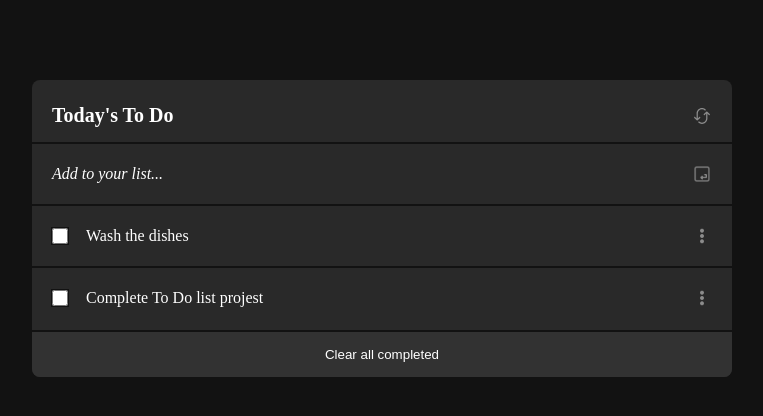
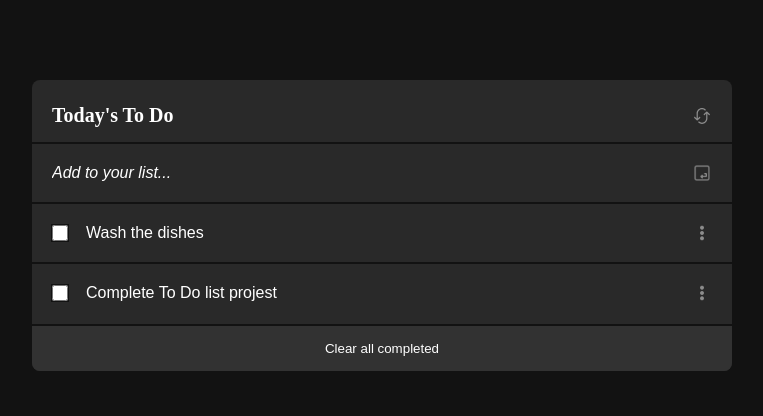
Before and after one commit to microhass/todo-list, a website built with webpack: page src/template.html in a window 1280 px wide. Shown: the whole page, without its empty margins (258-1021 px from the left). Built offline with nearby package versions, Linux system fonts and the light colour scheme.

Commit message:
Refactor from span to form inputs

```diff
--- /dev/null
+++ b/src/crud.js
@@ -0,0 +1,3 @@
+const addTask = (description) => {
+
+}
--- a/src/index.js
+++ b/src/index.js
@@ -22,12 +22,19 @@ const renderTasks = () => {
       (task) => `
   <li class='task' id=${task.index}>
     <input type="checkbox" ${
-  task.completed && 'checked'
-} name="check" id="check" />
-    <span>${task.description}</span>
+      task.completed && 'checked'
+    } name="check" id="check" />
+    <form id="tasks">
+      <input
+        type="text"
+        name="task"
+        id="task"
+        value="${task.description}"
+      />
+    </form>
     <img src="${icon}" alt="drag icon" />
   </li>
-`,
+`
     )
     .join('');
 
--- a/src/style.css
+++ b/src/style.css
@@ -44,8 +44,9 @@ main ul {
 
 ul li {
   list-style-type: none;
-  padding: 20px;
-  font-size: 16px;
+  padding: 0 20px;
+  /* padding: 20px; */
+  /* font-size: 16px; */
   display: flex;
   justify-content: space-between;
   align-items: center;
@@ -53,7 +54,15 @@ ul li {
   margin-bottom: 2px;
 }
 
-li span {
+li:hover {
+  background-color: #303030;
+}
+
+li:focus-within {
+  background-color: #383838;
+}
+
+li form#tasks {
   margin-right: auto;
   margin-left: 18px;
 }
@@ -74,7 +83,23 @@ img {
   cursor: move;
 }
 
-p {
+form {
+  width: 90%;
+}
+
+form input {
+  background-color: transparent;
+  color: #fff;
+  border: none;
+  outline: none;
+  padding: 20px 0;
+  font-size: 16px;
+  width: 100%;
+}
+
+input::placeholder {
+  color: inherit;
+  opacity: 1;
   font-style: italic;
 }
 
--- a/src/template.html
+++ b/src/template.html
@@ -21,7 +21,15 @@
       </div>
       <ul class="list">
         <li>
-          <p>Add to your list...</p>
+          <!-- <p>Add to your list...</p> -->
+          <form>
+            <input
+              type="text"
+              name="todo"
+              id="todo"
+              placeholder="Add to your list..."
+            />
+          </form>
           <img src=<%=require("./../images/submit.png")%> alt="submit"
           />
         </li>
```
Also changed, not shown: src/storage.js (added).
